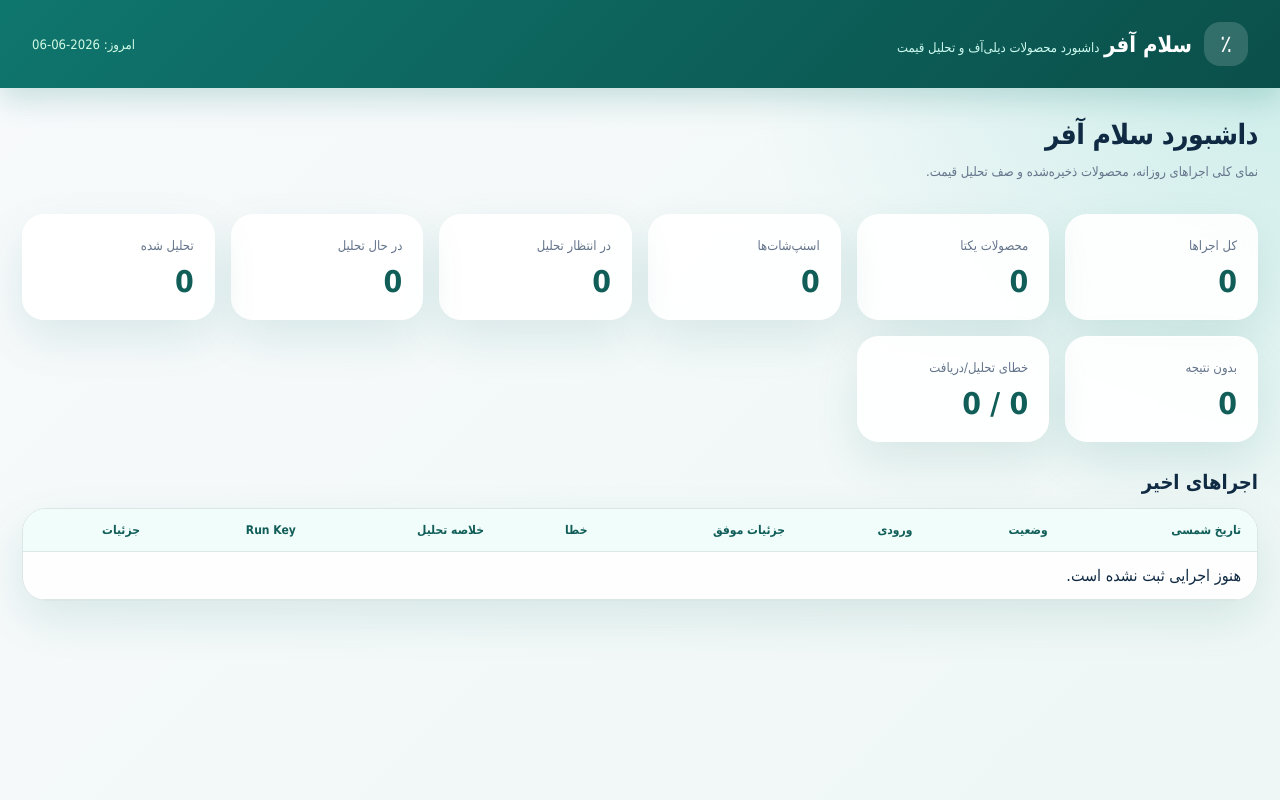
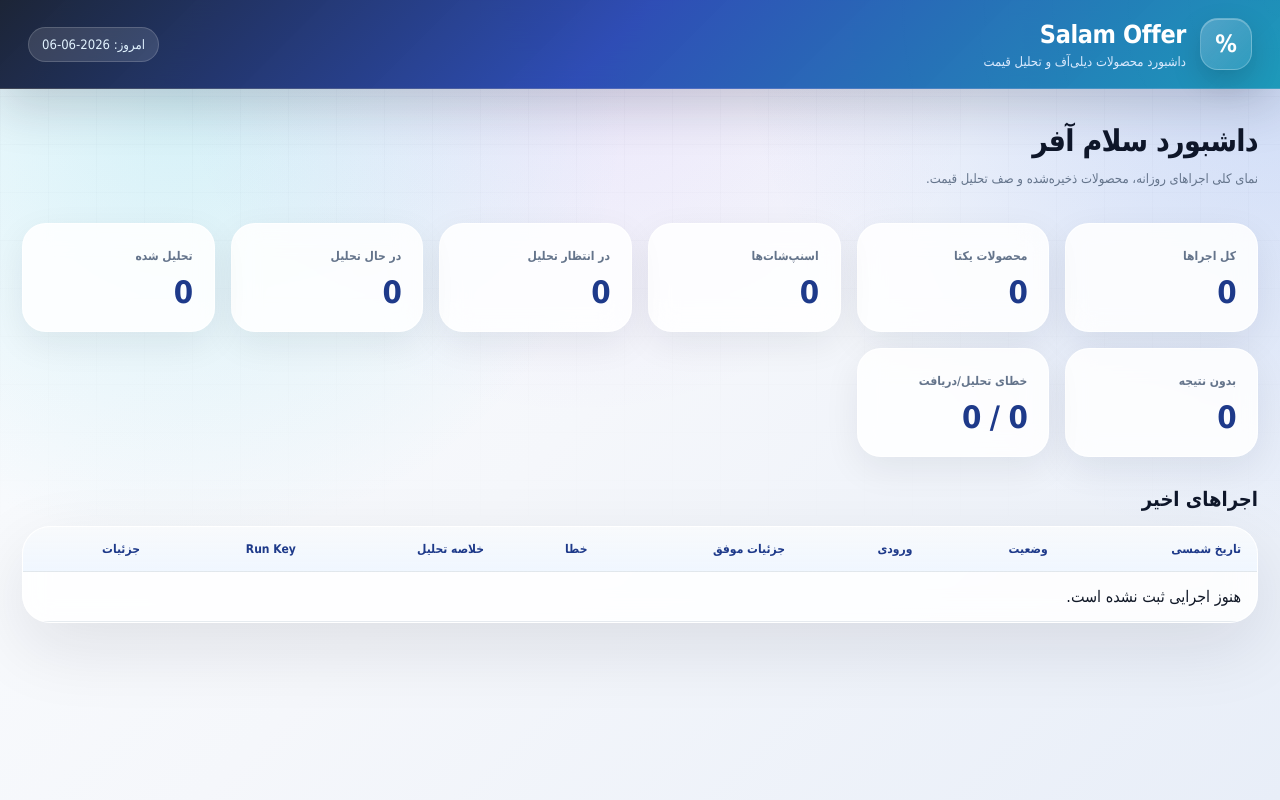
Before and after one commit to sadeghlak/salam-offer, a Django app: page / in a window 1280 px wide. Run offline with Django 5.2, Linux system fonts and the light colour scheme; data that the repository does not hold is empty.

Commit message:
Refresh Salam Offer dashboard styling
Modernize the shared layout visuals and update the top brand name to English.

Co-Authored-By: Claude Opus 4.8 (1M context) <noreply@anthropic.com>

```diff
--- a/daily_off/templates/daily_off/base.html
+++ b/daily_off/templates/daily_off/base.html
@@ -4,102 +4,157 @@
 <head>
     <meta charset="utf-8">
     <meta name="viewport" content="width=device-width, initial-scale=1">
-    <title>{% block title %}سلام آفر{% endblock %}</title>
+    <title>{% block title %}Salam Offer{% endblock %}</title>
     <style>
         :root {
-            --bg: #eef7f5;
-            --card: rgba(255, 255, 255, .92);
-            --text: #102a43;
+            --bg: #f5f7fb;
+            --bg-strong: #e8eef8;
+            --card: rgba(255, 255, 255, .86);
+            --card-solid: #ffffff;
+            --text: #111827;
             --muted: #64748b;
-            --line: #dbe7e4;
-            --primary: #0f766e;
-            --primary-dark: #115e59;
-            --accent: #14b8a6;
+            --line: rgba(148, 163, 184, .22);
+            --primary: #2563eb;
+            --primary-dark: #1d4ed8;
+            --accent: #06b6d4;
+            --violet: #7c3aed;
             --danger: #ef4444;
             --warning: #f59e0b;
             --success: #16a34a;
-            --shadow: 0 18px 45px rgba(15, 118, 110, .12);
+            --shadow: 0 24px 70px rgba(15, 23, 42, .10);
+            --shadow-soft: 0 12px 36px rgba(15, 23, 42, .07);
+            --radius: 24px;
         }
         * { box-sizing: border-box; }
         body {
             margin: 0;
             font-family: Tahoma, Arial, sans-serif;
             background:
-                radial-gradient(circle at top right, rgba(20,184,166,.18), transparent 34rem),
-                linear-gradient(135deg, #f8fafc 0%, var(--bg) 100%);
+                radial-gradient(circle at top right, rgba(37, 99, 235, .18), transparent 34rem),
+                radial-gradient(circle at 14% 12%, rgba(6, 182, 212, .15), transparent 28rem),
+                radial-gradient(circle at 45% 0%, rgba(124, 58, 237, .11), transparent 26rem),
+                linear-gradient(135deg, #fbfdff 0%, var(--bg) 48%, var(--bg-strong) 100%);
             color: var(--text);
             min-height: 100vh;
         }
-        a { color: var(--primary); text-decoration: none; }
+        body::before {
+            content: "";
+            position: fixed;
+            inset: 0;
+            pointer-events: none;
+            background-image: linear-gradient(rgba(15, 23, 42, .035) 1px, transparent 1px), linear-gradient(90deg, rgba(15, 23, 42, .035) 1px, transparent 1px);
+            background-size: 48px 48px;
+            mask-image: linear-gradient(to bottom, rgba(0,0,0,.55), transparent 72%);
+        }
+        a { color: var(--primary); text-decoration: none; transition: .18s ease; }
         a:hover { color: var(--primary-dark); }
         .topbar {
-            background: linear-gradient(135deg, var(--primary), #0b4f4a);
+            position: sticky;
+            top: 0;
+            z-index: 20;
             color: white;
-            padding: 22px 32px;
-            box-shadow: 0 12px 28px rgba(15, 118, 110, .2);
+            padding: 18px 28px;
+            border-bottom: 1px solid rgba(255, 255, 255, .16);
+            background:
+                linear-gradient(135deg, rgba(15, 23, 42, .94), rgba(30, 64, 175, .92) 48%, rgba(8, 145, 178, .90)),
+                radial-gradient(circle at top right, rgba(255,255,255,.24), transparent 26rem);
+            box-shadow: 0 18px 50px rgba(15, 23, 42, .18);
+            backdrop-filter: blur(18px);
         }
-        .topbar-inner { max-width: 1360px; margin: 0 auto; display: flex; align-items: center; justify-content: space-between; gap: 20px; }
-        .brand { display: flex; align-items: center; gap: 12px; color: white; }
-        .brand-mark { width: 44px; height: 44px; display: grid; place-items: center; border-radius: 16px; background: rgba(255,255,255,.16); font-size: 24px; }
-        .brand-title { font-weight: 800; font-size: 22px; }
-        .brand-subtitle { color: #ccfbf1; font-size: 13px; margin-top: 4px; }
-        .top-meta { color: #d1fae5; font-size: 13px; }
-        main { padding: 30px 22px 48px; max-width: 1360px; margin: 0 auto; }
-        .page-head { display: flex; justify-content: space-between; gap: 16px; align-items: flex-end; margin-bottom: 22px; }
-        h1 { margin: 0; font-size: 28px; letter-spacing: -.5px; }
-        h2 { margin: 28px 0 14px; font-size: 20px; }
+        .topbar-inner { max-width: 1440px; margin: 0 auto; display: flex; align-items: center; justify-content: space-between; gap: 20px; }
+        .brand { display: flex; align-items: center; gap: 14px; color: white; }
+        .brand:hover { color: white; transform: translateY(-1px); }
+        .brand-mark {
+            width: 52px;
+            height: 52px;
+            display: grid;
+            place-items: center;
+            border-radius: 18px;
+            background: linear-gradient(135deg, rgba(255,255,255,.22), rgba(255,255,255,.08));
+            border: 1px solid rgba(255,255,255,.22);
+            box-shadow: inset 0 1px 0 rgba(255,255,255,.25), 0 12px 30px rgba(0,0,0,.16);
+            font-size: 24px;
+            font-weight: 900;
+        }
+        .brand-title { display: block; font-weight: 950; font-size: 25px; letter-spacing: -.4px; direction: ltr; text-align: right; }
+        .brand-subtitle { display: block; color: #dbeafe; font-size: 13px; margin-top: 5px; }
+        .top-meta {
+            color: #e0f2fe;
+            font-size: 13px;
+            padding: 9px 13px;
+            border-radius: 999px;
+            background: rgba(255,255,255,.12);
+            border: 1px solid rgba(255,255,255,.16);
+        }
+        main { position: relative; padding: 34px 22px 56px; max-width: 1440px; margin: 0 auto; }
+        .page-head { display: flex; justify-content: space-between; gap: 16px; align-items: flex-end; margin-bottom: 24px; }
+        h1 { margin: 0; font-size: 30px; letter-spacing: -.7px; color: #0f172a; }
+        h2 { margin: 30px 0 15px; font-size: 20px; color: #0f172a; }
         .muted { color: var(--muted); font-size: 13px; }
-        .grid { display: grid; grid-template-columns: repeat(auto-fit, minmax(190px, 1fr)); gap: 16px; margin-bottom: 24px; }
-        .card { background: var(--card); border: 1px solid rgba(255,255,255,.7); border-radius: 22px; padding: 20px; box-shadow: var(--shadow); backdrop-filter: blur(8px); }
-        .metric-label { color: var(--muted); font-size: 13px; }
-        .metric { font-size: 30px; font-weight: 900; margin-top: 10px; color: var(--primary-dark); }
-        .table-card { background: var(--card); border-radius: 24px; overflow: hidden; box-shadow: var(--shadow); border: 1px solid var(--line); }
+        .grid { display: grid; grid-template-columns: repeat(auto-fit, minmax(190px, 1fr)); gap: 16px; margin-bottom: 26px; }
+        .card {
+            background: var(--card);
+            border: 1px solid rgba(255,255,255,.75);
+            border-radius: var(--radius);
+            padding: 21px;
+            box-shadow: var(--shadow-soft);
+            backdrop-filter: blur(14px);
+            transition: transform .18s ease, box-shadow .18s ease, border-color .18s ease;
+        }
+        .card:hover { transform: translateY(-2px); box-shadow: var(--shadow); border-color: rgba(37, 99, 235, .18); }
+        .metric-label { color: var(--muted); font-size: 12px; font-weight: 700; }
+        .metric { font-size: 31px; font-weight: 950; margin-top: 10px; color: #1e3a8a; letter-spacing: -.6px; }
+        .table-card { background: var(--card); border-radius: 28px; overflow: hidden; box-shadow: var(--shadow); border: 1px solid rgba(255,255,255,.78); backdrop-filter: blur(14px); }
         table { width: 100%; border-collapse: collapse; background: transparent; }
-        th, td { padding: 14px 16px; border-bottom: 1px solid var(--line); text-align: right; vertical-align: middle; }
-        th { background: #f0fdfa; color: #115e59; font-size: 12px; font-weight: 800; white-space: nowrap; }
-        tr:hover td { background: rgba(20,184,166,.045); }
-        .badge { display: inline-flex; align-items: center; gap: 5px; padding: 5px 10px; border-radius: 999px; background: #e0f2fe; color: #075985; font-size: 12px; font-weight: 700; white-space: nowrap; }
+        th, td { padding: 15px 16px; border-bottom: 1px solid var(--line); text-align: right; vertical-align: middle; }
+        th { background: linear-gradient(180deg, rgba(248,250,252,.95), rgba(239,246,255,.92)); color: #1e3a8a; font-size: 12px; font-weight: 900; white-space: nowrap; }
+        tr:hover td { background: rgba(37, 99, 235, .045); }
+        .badge { display: inline-flex; align-items: center; gap: 5px; padding: 6px 11px; border-radius: 999px; background: #e0f2fe; color: #075985; font-size: 12px; font-weight: 800; white-space: nowrap; border: 1px solid rgba(14,116,144,.10); }
         .badge.pending { background: #fef3c7; color: #92400e; }
         .badge.error { background: #fee2e2; color: #991b1b; }
         .badge.ok { background: #dcfce7; color: #166534; }
         .badge.gray { background: #f1f5f9; color: #475569; }
         .badge.info { background: #dbeafe; color: #1d4ed8; }
         .badge.warning { background: #ffedd5; color: #c2410c; }
-        .summary-line { display: flex; flex-wrap: wrap; gap: 7px; color: var(--muted); font-size: 12px; line-height: 1.8; }
-        .error-note { margin-top: 8px; color: #991b1b; background: #fee2e2; border-radius: 12px; padding: 8px 10px; font-size: 12px; line-height: 1.7; }
+        .summary-line { display: flex; flex-wrap: wrap; gap: 8px; color: var(--muted); font-size: 12px; line-height: 1.9; }
+        .error-note { margin-top: 8px; color: #991b1b; background: #fee2e2; border-radius: 14px; padding: 8px 10px; font-size: 12px; line-height: 1.7; }
         .debug-note { margin-top: 6px; color: var(--muted); font-size: 12px; line-height: 1.8; }
-        .inline-field { min-width: 230px; border: 1px solid var(--line); border-radius: 14px; padding: 10px 12px; background: white; color: var(--text); font-family: inherit; }
+        .inline-field { min-width: 230px; border: 1px solid var(--line); border-radius: 16px; padding: 11px 13px; background: white; color: var(--text); font-family: inherit; outline: none; transition: .18s ease; }
+        .inline-field:focus, select:focus { border-color: rgba(37, 99, 235, .55); box-shadow: 0 0 0 4px rgba(37, 99, 235, .10); }
         .messages { display: grid; gap: 10px; margin-bottom: 18px; }
-        .message { padding: 12px 16px; border-radius: 16px; background: #e0f2fe; color: #075985; border: 1px solid #bae6fd; font-size: 13px; line-height: 1.8; }
+        .message { padding: 13px 16px; border-radius: 18px; background: #e0f2fe; color: #075985; border: 1px solid #bae6fd; font-size: 13px; line-height: 1.8; box-shadow: var(--shadow-soft); }
         .message.error { background: #fee2e2; color: #991b1b; border-color: #fecaca; }
         .message.success { background: #dcfce7; color: #166534; border-color: #bbf7d0; }
         .message.warning { background: #fef3c7; color: #92400e; border-color: #fde68a; }
-        img.product { width: 72px; height: 72px; object-fit: cover; border-radius: 18px; background: #e2e8f0; box-shadow: 0 8px 20px rgba(15,23,42,.12); }
+        img.product { width: 74px; height: 74px; object-fit: cover; border-radius: 20px; background: #e2e8f0; box-shadow: 0 10px 24px rgba(15,23,42,.14); }
         .product-cell { display: flex; align-items: center; gap: 14px; min-width: 320px; }
-        .product-title { font-weight: 800; color: #0f172a; line-height: 1.8; }
+        .product-title { font-weight: 900; color: #0f172a; line-height: 1.8; }
         .tiny-link { color: var(--muted); font-size: 12px; display: inline-block; margin-top: 5px; }
-        .offer-price { color: var(--success); font-size: 18px; font-weight: 900; white-space: nowrap; }
+        .offer-price { color: var(--success); font-size: 18px; font-weight: 950; white-space: nowrap; }
         .primary-price { color: #94a3b8; text-decoration: line-through; white-space: nowrap; }
         .price-label { display: block; color: var(--muted); font-size: 11px; margin-bottom: 3px; }
-        .filter-bar { display: flex; flex-wrap: wrap; gap: 12px; align-items: end; padding: 16px; margin-bottom: 18px; border-radius: 22px; background: rgba(255,255,255,.75); border: 1px solid var(--line); box-shadow: 0 10px 28px rgba(15,23,42,.06); }
-        .field label { display: block; font-size: 12px; color: var(--muted); margin-bottom: 6px; }
+        .filter-bar { display: flex; flex-wrap: wrap; gap: 12px; align-items: end; padding: 17px; margin-bottom: 18px; border-radius: 24px; background: rgba(255,255,255,.76); border: 1px solid rgba(255,255,255,.78); box-shadow: var(--shadow-soft); backdrop-filter: blur(14px); }
+        .field label { display: block; font-size: 12px; color: var(--muted); margin-bottom: 7px; font-weight: 800; }
         select, button { font-family: inherit; }
-        select { min-width: 210px; border: 1px solid var(--line); border-radius: 14px; padding: 10px 12px; background: white; color: var(--text); }
-        .btn { border: 0; border-radius: 14px; padding: 10px 16px; background: var(--primary); color: white; font-weight: 800; cursor: pointer; display: inline-flex; align-items: center; justify-content: center; min-height: 40px; font-family: inherit; }
-        .btn.secondary { background: #e2e8f0; color: #334155; }
-        .btn.danger { background: var(--danger); color: white; }
+        select { min-width: 210px; border: 1px solid var(--line); border-radius: 16px; padding: 11px 13px; background: white; color: var(--text); outline: none; transition: .18s ease; }
+        .btn { border: 0; border-radius: 16px; padding: 10px 17px; background: linear-gradient(135deg, var(--primary), var(--primary-dark)); color: white; font-weight: 900; cursor: pointer; display: inline-flex; align-items: center; justify-content: center; min-height: 42px; font-family: inherit; box-shadow: 0 10px 22px rgba(37, 99, 235, .20); transition: transform .18s ease, box-shadow .18s ease, filter .18s ease; }
+        .btn:hover { color: white; transform: translateY(-1px); box-shadow: 0 14px 28px rgba(37, 99, 235, .24); filter: saturate(1.04); }
+        .btn.secondary { background: #e2e8f0; color: #334155; box-shadow: none; }
+        .btn.secondary:hover { color: #0f172a; box-shadow: 0 10px 22px rgba(15, 23, 42, .10); }
+        .btn.danger { background: linear-gradient(135deg, #ef4444, #dc2626); color: white; box-shadow: 0 10px 22px rgba(239, 68, 68, .20); }
         .result-links { display: flex; flex-direction: column; gap: 7px; min-width: 140px; }
-        .result-link { padding: 6px 9px; border-radius: 10px; background: #ecfeff; color: #0e7490; font-size: 12px; font-weight: 800; text-align: center; border: 1px solid #cffafe; }
-        .hero { display: grid; grid-template-columns: 180px 1fr; gap: 24px; align-items: center; }
-        .hero img { width: 180px; height: 180px; border-radius: 30px; object-fit: cover; box-shadow: var(--shadow); background: #e2e8f0; }
-        .hero-title { font-size: 26px; font-weight: 900; margin-bottom: 14px; line-height: 1.7; }
+        .result-link { padding: 7px 10px; border-radius: 12px; background: linear-gradient(135deg, #ecfeff, #eff6ff); color: #0e7490; font-size: 12px; font-weight: 900; text-align: center; border: 1px solid #cffafe; }
+        .hero { display: grid; grid-template-columns: 190px 1fr; gap: 26px; align-items: center; }
+        .hero img { width: 190px; height: 190px; border-radius: 34px; object-fit: cover; box-shadow: var(--shadow); background: #e2e8f0; }
+        .hero-title { font-size: 27px; font-weight: 950; margin-bottom: 14px; line-height: 1.7; color: #0f172a; }
         .meta-row { display: flex; flex-wrap: wrap; gap: 10px; margin-top: 12px; }
         @media (max-width: 760px) {
             .topbar-inner, .page-head { align-items: flex-start; flex-direction: column; }
-            main { padding: 20px 12px; }
+            .topbar { padding: 16px; }
+            main { padding: 22px 12px 40px; }
             .table-card { overflow-x: auto; }
             .hero { grid-template-columns: 1fr; }
-            .hero img { width: 100%; height: 240px; }
+            .hero img { width: 100%; height: 250px; }
         }
     </style>
 </head>
@@ -107,9 +162,9 @@
 <header class="topbar">
     <div class="topbar-inner">
         <a class="brand" href="{% url 'daily_off:dashboard' %}">
-            <span class="brand-mark">٪</span>
+            <span class="brand-mark">%</span>
             <span>
-                <span class="brand-title">سلام آفر</span>
+                <span class="brand-title">Salam Offer</span>
                 <span class="brand-subtitle">داشبورد محصولات دیلی‌آف و تحلیل قیمت</span>
             </span>
         </a>
```
